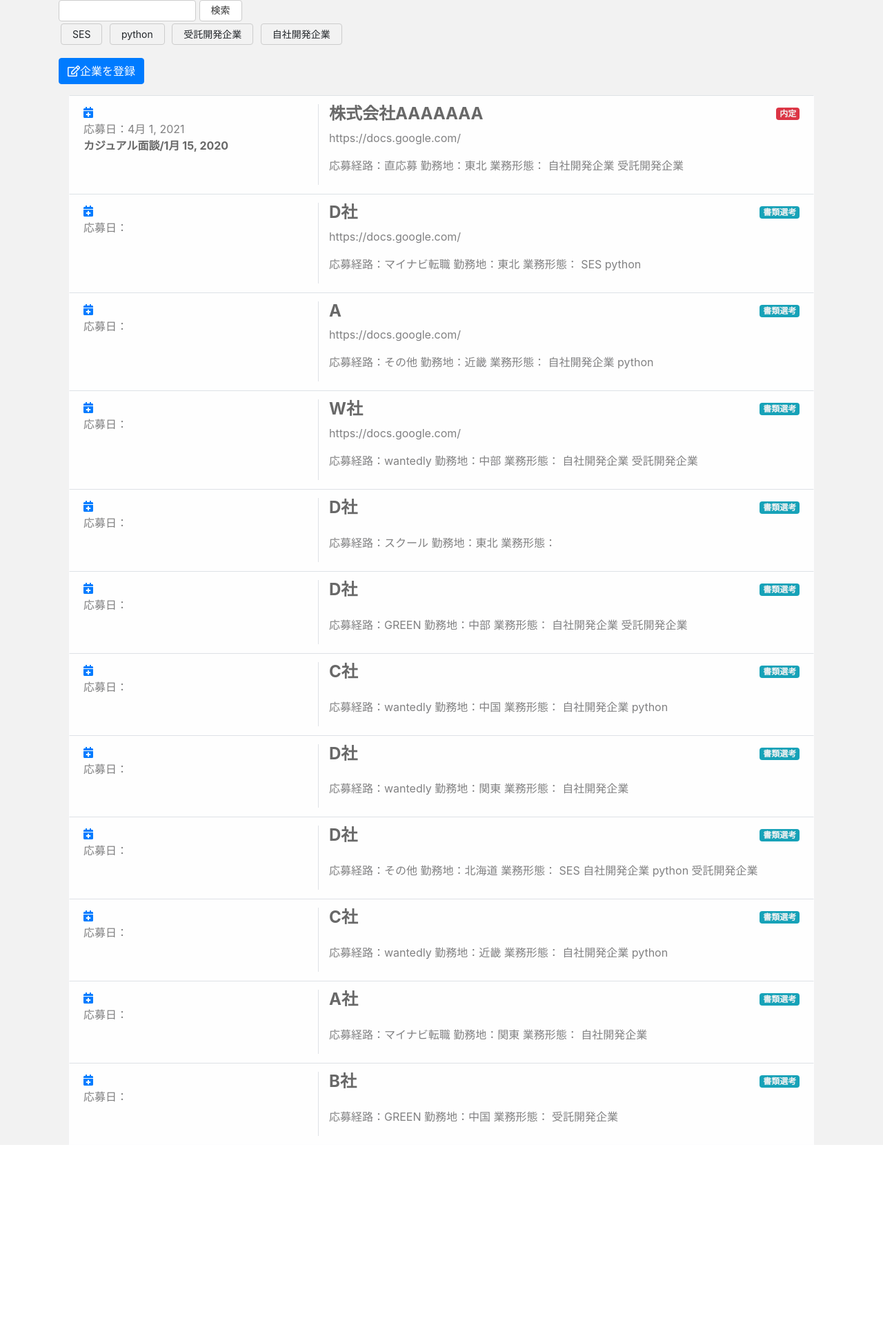
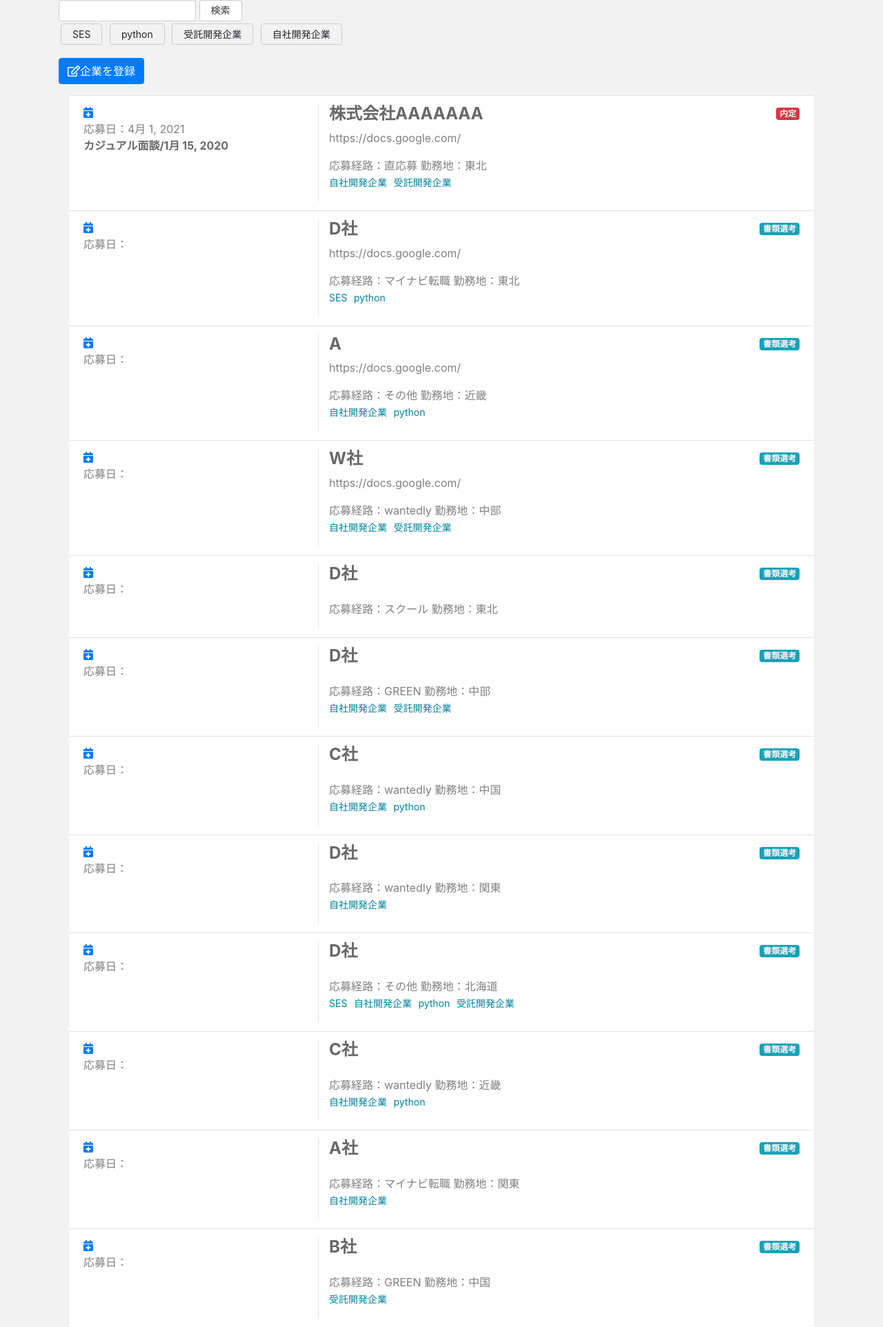
Before and after one commit to sf2020-LATTE/portfolio1, a Django app: page /jpapp/companies/ in a window 1280 px wide. Shown: the part 56-1980 px from the top of the page at 69% size. Before the commit the page ends 1716 px from the top, so only its background shows below. Run offline with Django 3.2, Linux system fonts and the light colour scheme; a user stored in the database is signed in; data comes from the database, SQL or seed files in the repository; tables that the repository leaves empty hold one stand-in row (values such as "Sample post"); some libraries are stand-ins or nearby versions.

Commit message:
企業一覧のタグを非同期化

```diff
--- a/jp/static/jpapp/custom.css
+++ b/jp/static/jpapp/custom.css
@@ -145,3 +145,16 @@ button.btn-link, a.btn-link {
   color: #00809d;
   vertical-align: initial;
 }
+
+
+.tag {
+  margin-right: 5px;
+  cursor: pointer;
+  color: #00809d;
+  font-size: 14px;
+}
+
+.tag:hover {
+  opacity: 0.5;
+  text-decoration: underline;
+}
--- a/jp/templates/jpapp/companies/list.html
+++ b/jp/templates/jpapp/companies/list.html
@@ -5,6 +5,19 @@
   document.addEventListener('DOMContentLoaded', e => {
 
       const searchForm = document.getElementById('search-form');
+
+      for (const tag of document.getElementsByClassName('tag')) {
+          tag.addEventListener('click', () => {
+              const pk = tag.dataset.pk;
+              const checkbox = document.querySelector(`input[name="tag_name"][value="${pk}"]`);
+              if (checkbox.checked) {
+                  checkbox.checked = false;
+              } else {
+                  checkbox.checked = true;
+              }
+              searchForm.submit();
+          });
+      }
 
       for (const check of document.getElementsByName('tag_name')) {
           check.addEventListener('change', () => {
@@ -54,12 +67,10 @@
           <p>{{ list.url|default_if_none:" "  }}</p>
           <p>
           応募経路：{{ list.get_route_display }}
-          勤務地：{{ list.get_location_display }}
-          業務形態：
+          勤務地：{{ list.get_location_display }}<br>
           {% for tag in list.tag.all %}
-          {{ tag }}
+            <span class="tag" data-pk="{{ tag.pk }}">{{ tag }}</span>
           {% endfor %}
-          </p>
         </div>
       </div>
     </div>
```
